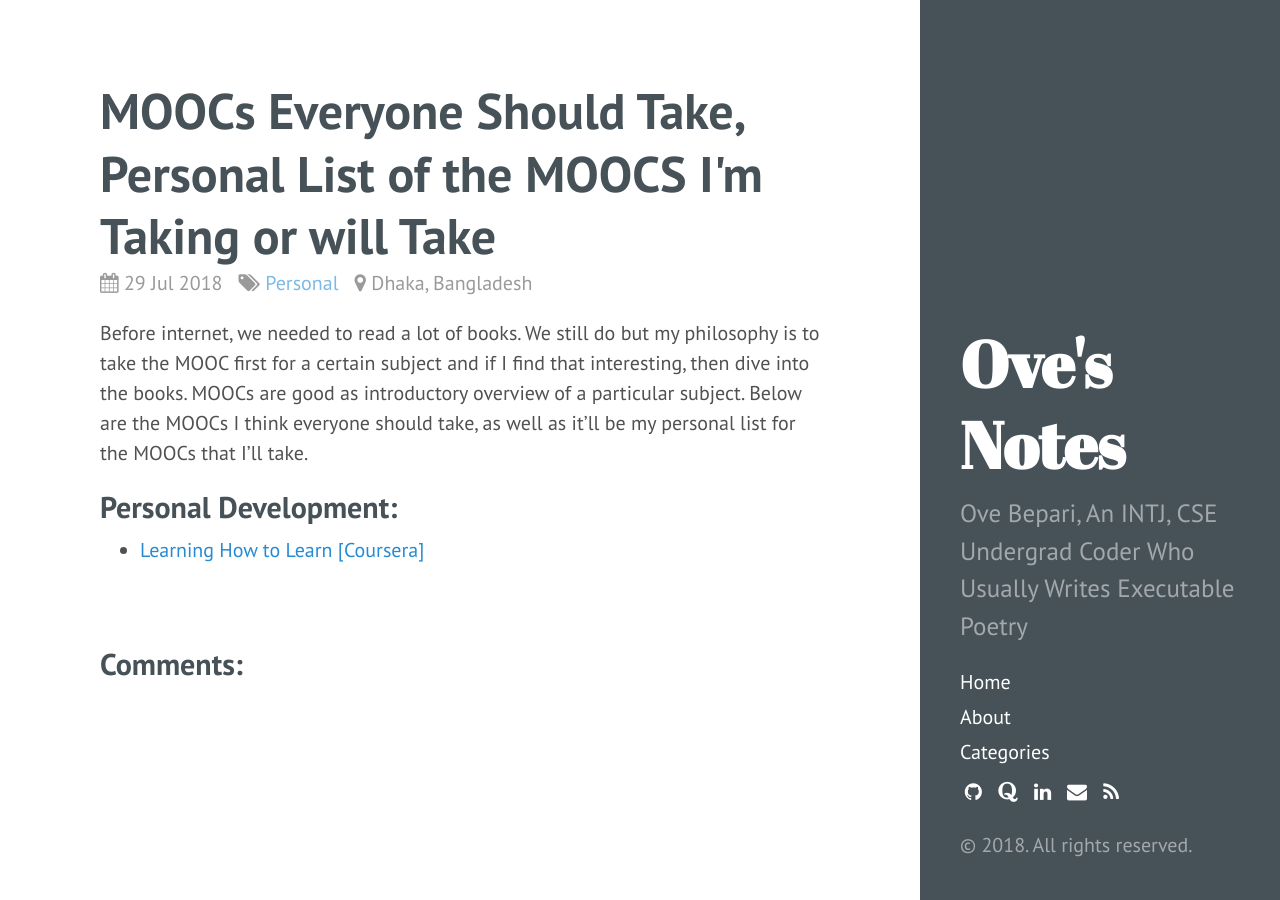
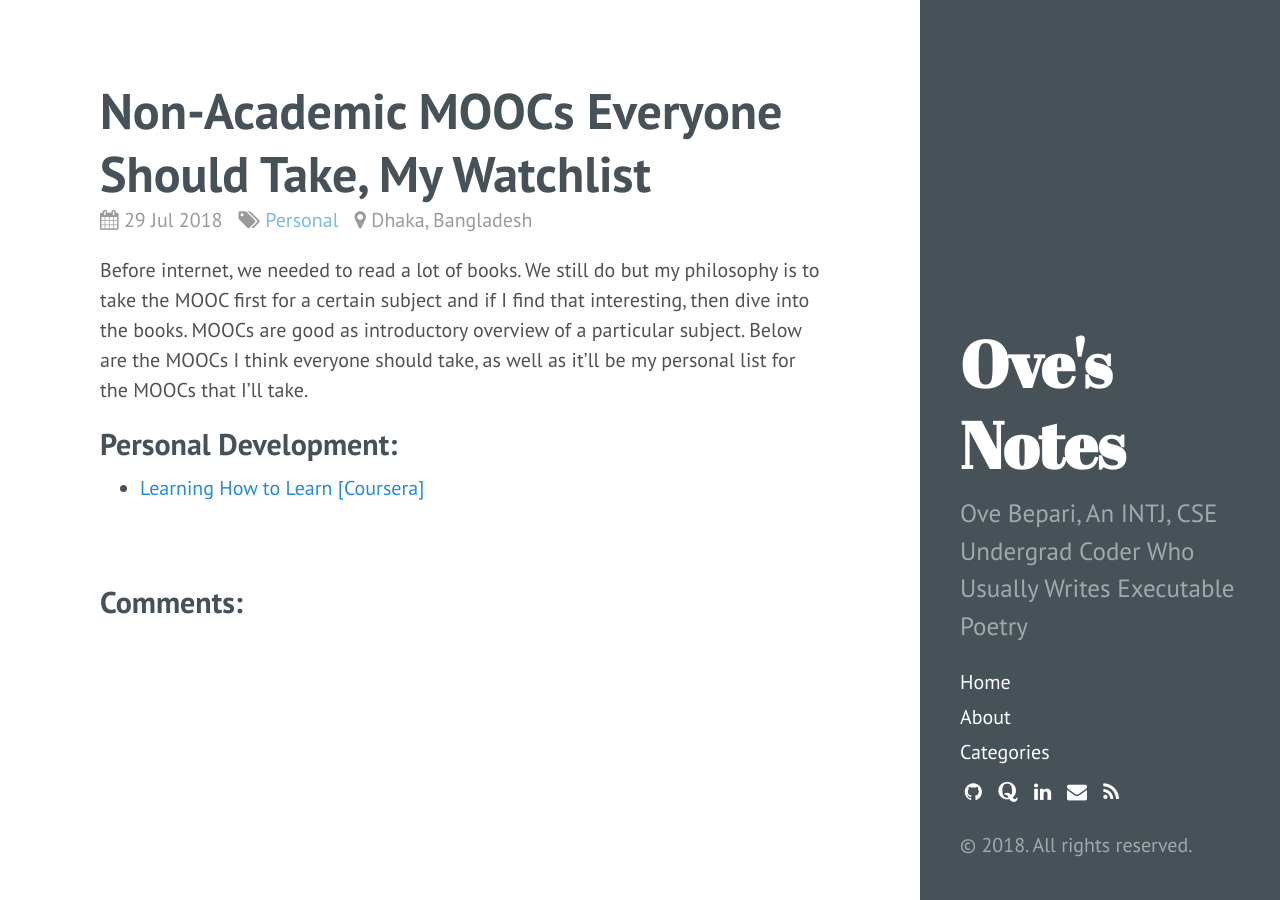
Before and after one commit to ovebepari/ovebepari.github.io, a Jekyll site: the page built from _posts/2018-07-29-MOOCs-Everyone-Should-Take.md, in a window 1280 px wide. Built offline with Jekyll 4.4.1, drawn with Linux system fonts in a browser that asks for light colours; comment, search, counter and statistics services are not loaded.

Commit message:
title edited

```diff
--- a/_posts/2018-07-29-MOOCs-Everyone-Should-Take.md
+++ b/_posts/2018-07-29-MOOCs-Everyone-Should-Take.md
@@ -1,6 +1,6 @@
 ---
 layout: post
-title: MOOCs Everyone Should Take, Personal List of the MOOCS I'm Taking or will Take
+title: Non-Academic MOOCs Everyone Should Take, My Watchlist
 comments: true
 categories: Personal
 location: Dhaka, Bangladesh
```
